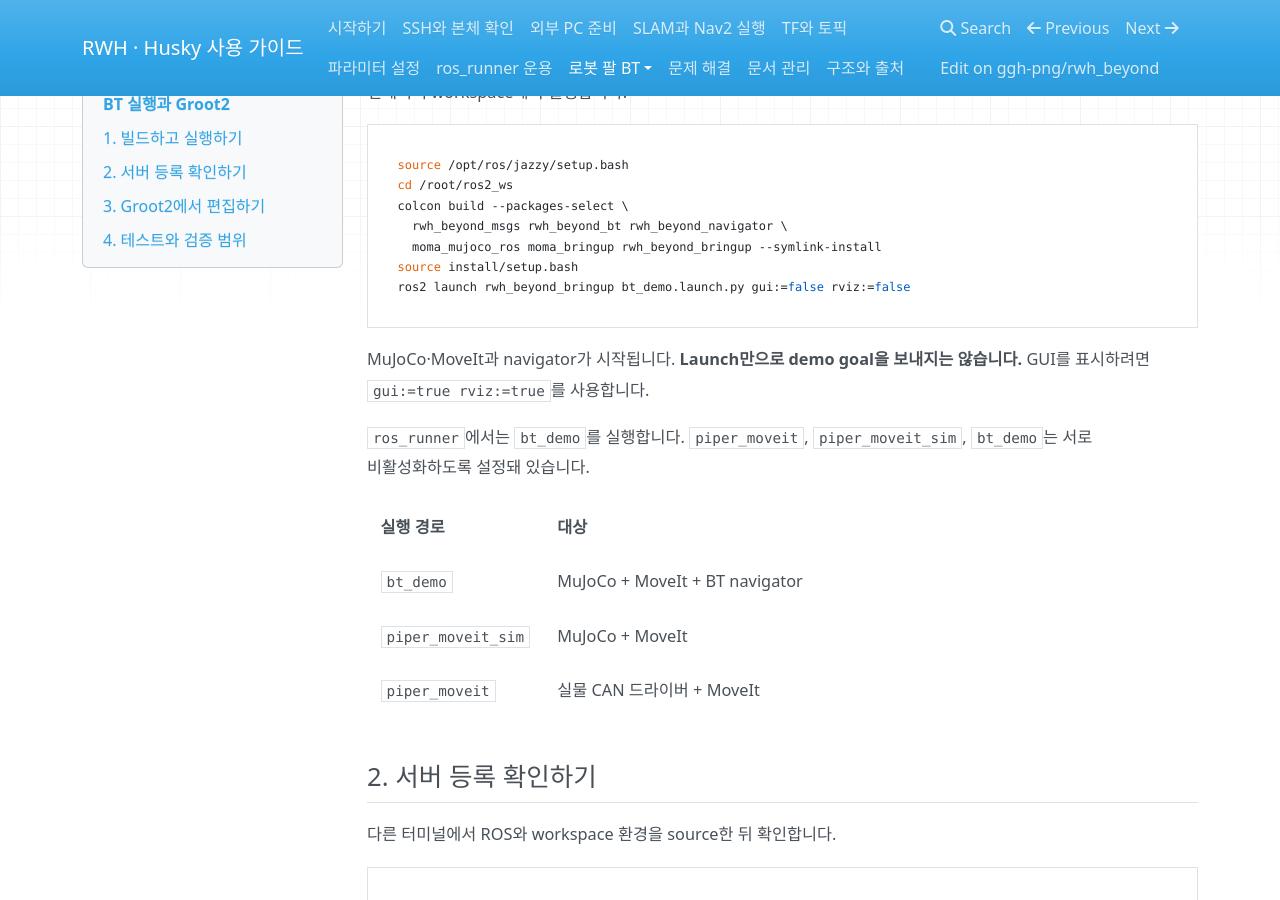
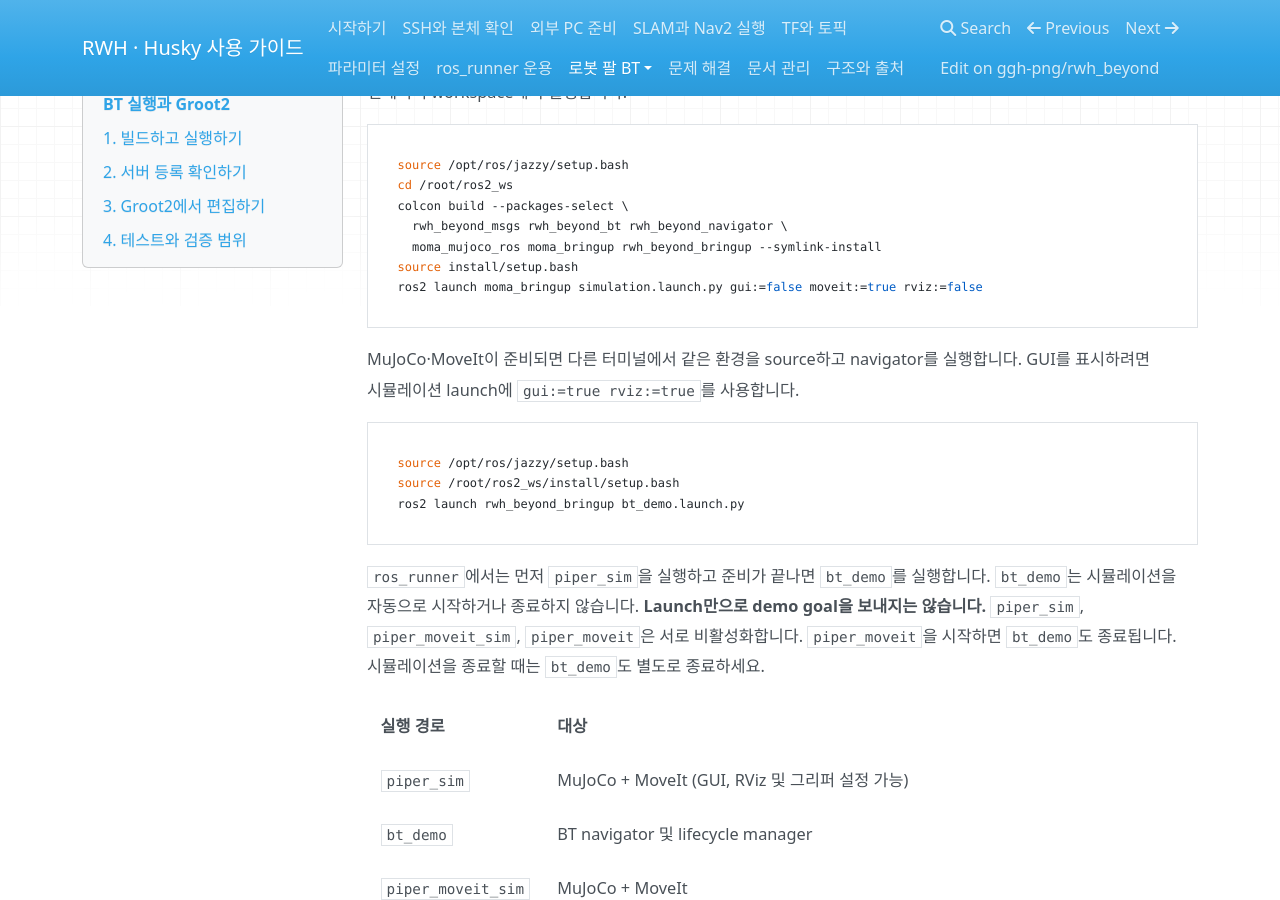
Before and after one commit to ggh-png/rwh_beyond, an MkDocs documentation site: the page built from docs/bt-operation.md, in a window 1280 px wide and 900 px high, scrolled down 238 px. Built offline with MkDocs 1.6.1, drawn with Linux system fonts in a browser that asks for light colours; nearby versions of some CDN libraries.

Commit message:
Launch BT demo independently of simulation
Co-authored-by: Copilot <223556219+Copilot@users.noreply.github.com>

````diff
--- a/docs/bt-operation.md
+++ b/docs/bt-operation.md
@@ -13,18 +13,29 @@ colcon build --packages-select \
   rwh_beyond_msgs rwh_beyond_bt rwh_beyond_navigator \
   moma_mujoco_ros moma_bringup rwh_beyond_bringup --symlink-install
 source install/setup.bash
-ros2 launch rwh_beyond_bringup bt_demo.launch.py gui:=false rviz:=false
+ros2 launch moma_bringup simulation.launch.py gui:=false moveit:=true rviz:=false
 ```
 
-MuJoCo·MoveIt과 navigator가 시작됩니다. **Launch만으로 demo goal을 보내지는 않습니다.**
-GUI를 표시하려면 `gui:=true rviz:=true`를 사용합니다.
+MuJoCo·MoveIt이 준비되면 다른 터미널에서 같은 환경을 source하고 navigator를 실행합니다.
+GUI를 표시하려면 시뮬레이션 launch에 `gui:=true rviz:=true`를 사용합니다.
 
-`ros_runner`에서는 `bt_demo`를 실행합니다.
-`piper_moveit`, `piper_moveit_sim`, `bt_demo`는 서로 비활성화하도록 설정돼 있습니다.
+```bash
+source /opt/ros/jazzy/setup.bash
+source /root/ros2_ws/install/setup.bash
+ros2 launch rwh_beyond_bringup bt_demo.launch.py
+```
+
+`ros_runner`에서는 먼저 `piper_sim`을 실행하고 준비가 끝나면 `bt_demo`를 실행합니다.
+`bt_demo`는 시뮬레이션을 자동으로 시작하거나 종료하지 않습니다. **Launch만으로
+demo goal을 보내지는 않습니다.**
+`piper_sim`, `piper_moveit_sim`, `piper_moveit`은 서로 비활성화합니다.
+`piper_moveit`을 시작하면 `bt_demo`도 종료됩니다. 시뮬레이션을 종료할 때는
+`bt_demo`도 별도로 종료하세요.
 
 | 실행 경로 | 대상 |
 | --- | --- |
-| `bt_demo` | MuJoCo + MoveIt + BT navigator |
+| `piper_sim` | MuJoCo + MoveIt (GUI, RViz 및 그리퍼 설정 가능) |
+| `bt_demo` | BT navigator 및 lifecycle manager |
 | `piper_moveit_sim` | MuJoCo + MoveIt |
 | `piper_moveit` | 실물 CAN 드라이버 + MoveIt |
 
````
Also changed, not shown: docs/bt-architecture.md (+4 -3 lines), rwh_beyond_bt/README.md (+8 -4 lines), 2 other files.
